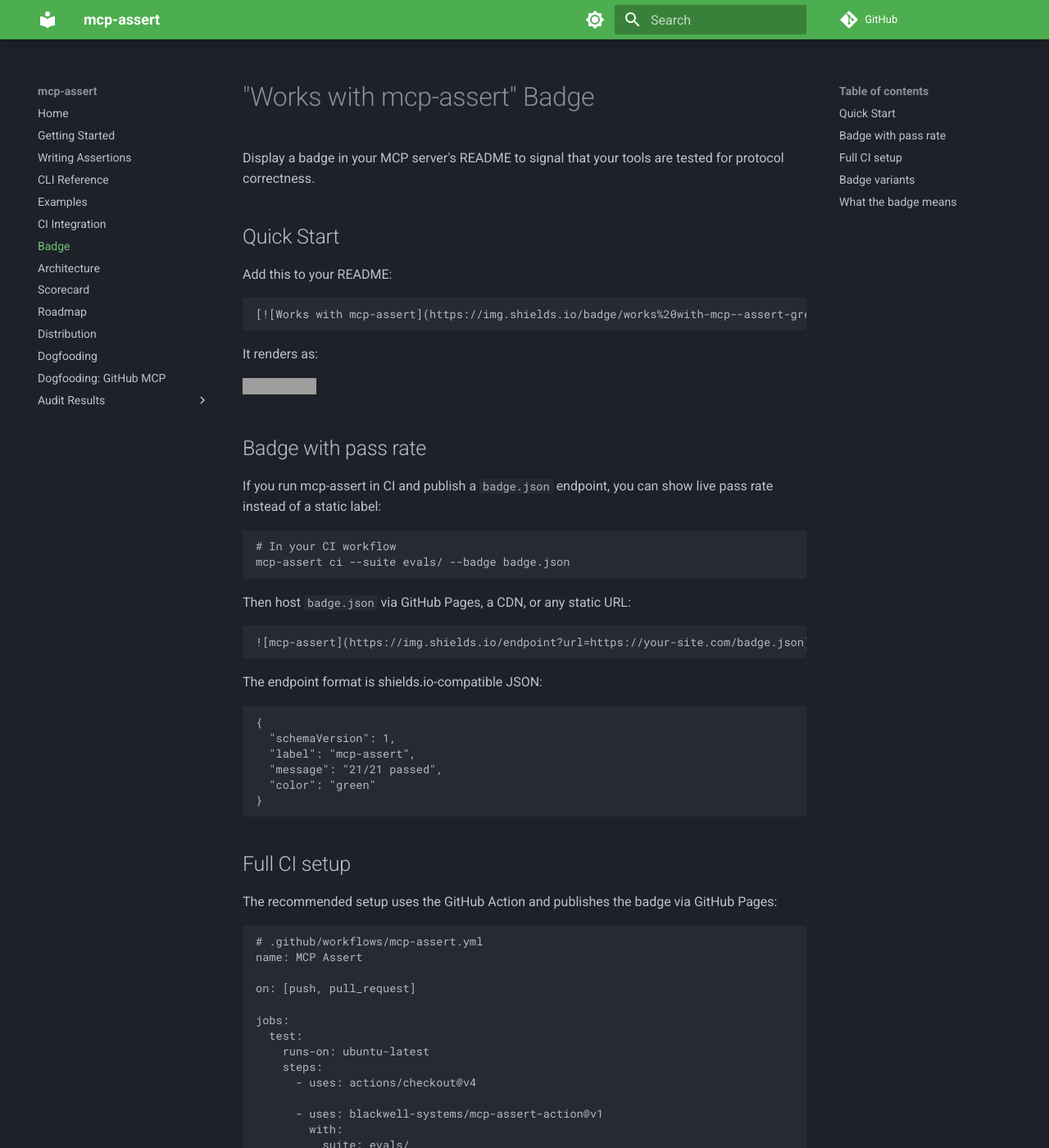
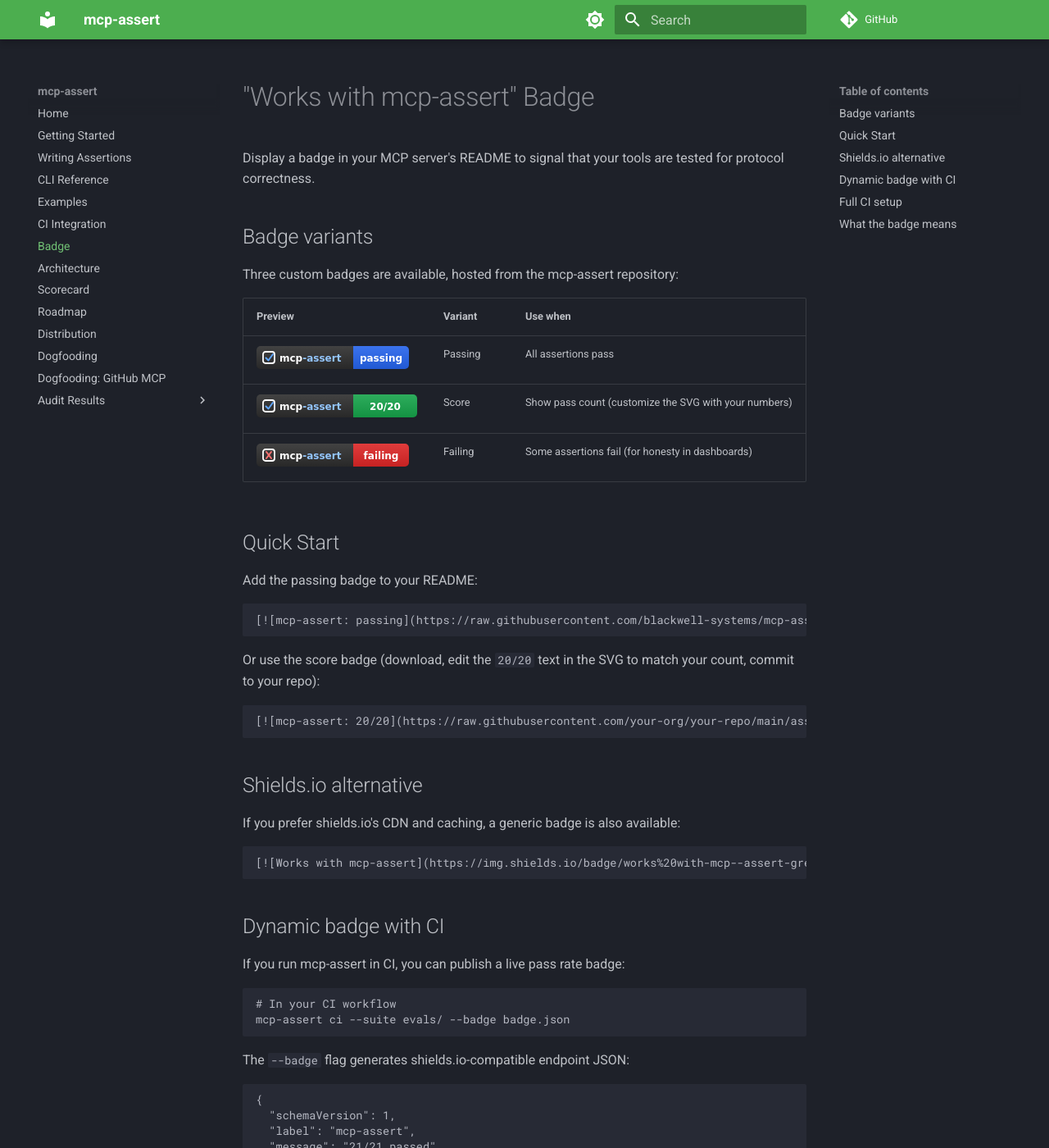
Before and after one commit to blackwell-systems/mcp-assert, an MkDocs documentation site: the page built from docs/badge.md, in a window 1280 px wide and 1400 px high. Shown: the whole window at 82% size. Built offline with MkDocs 1.6.1 and Material for MkDocs 9.7.7, drawn with Linux system fonts in a browser that asks for light colours; comment, search, counter and statistics services are not loaded; some of the changed text lies outside the part shown; grey boxes are pictures that could not be loaded.

Commit message:
feat: custom SVG badges for "Works with mcp-assert"
Three branded badge variants: passing (blue), score (green with count),
failing (red with X). Custom checkbox icon matches logo identity.
Badge docs updated to feature custom badges as primary option.
README header uses custom badge instead of generic shields.io.

````diff
--- a/docs/badge.md
+++ b/docs/badge.md
@@ -2,34 +2,48 @@
 
 Display a badge in your MCP server's README to signal that your tools are tested for protocol correctness.
 
+## Badge variants
+
+Three custom badges are available, hosted from the mcp-assert repository:
+
+| Preview | Variant | Use when |
+|---------|---------|----------|
+| ![passing](https://raw.githubusercontent.com/blackwell-systems/mcp-assert/main/assets/badge-passing.svg) | Passing | All assertions pass |
+| ![score](https://raw.githubusercontent.com/blackwell-systems/mcp-assert/main/assets/badge-score.svg) | Score | Show pass count (customize the SVG with your numbers) |
+| ![failing](https://raw.githubusercontent.com/blackwell-systems/mcp-assert/main/assets/badge-failing.svg) | Failing | Some assertions fail (for honesty in dashboards) |
+
 ## Quick Start
 
-Add this to your README:
+Add the passing badge to your README:
+
+```markdown
+[![mcp-assert: passing](https://raw.githubusercontent.com/blackwell-systems/mcp-assert/main/assets/badge-passing.svg)](https://github.com/blackwell-systems/mcp-assert)
+```
+
+Or use the score badge (download, edit the `20/20` text in the SVG to match your count, commit to your repo):
+
+```markdown
+[![mcp-assert: 20/20](https://raw.githubusercontent.com/your-org/your-repo/main/assets/mcp-assert-badge.svg)](https://github.com/blackwell-systems/mcp-assert)
+```
+
+## Shields.io alternative
+
+If you prefer shields.io's CDN and caching, a generic badge is also available:
 
 ```markdown
 [![Works with mcp-assert](https://img.shields.io/badge/works%20with-mcp--assert-green)](https://github.com/blackwell-systems/mcp-assert)
 ```
 
-It renders as:
+## Dynamic badge with CI
 
-[![Works with mcp-assert](https://img.shields.io/badge/works%20with-mcp--assert-green)](https://github.com/blackwell-systems/mcp-assert)
-
-## Badge with pass rate
-
-If you run mcp-assert in CI and publish a `badge.json` endpoint, you can show live pass rate instead of a static label:
+If you run mcp-assert in CI, you can publish a live pass rate badge:
 
 ```bash
 # In your CI workflow
 mcp-assert ci --suite evals/ --badge badge.json
 ```
 
-Then host `badge.json` via GitHub Pages, a CDN, or any static URL:
-
-```markdown
-![mcp-assert](https://img.shields.io/endpoint?url=https://your-site.com/badge.json)
-```
-
-The endpoint format is shields.io-compatible JSON:
+The `--badge` flag generates shields.io-compatible endpoint JSON:
 
 ```json
 {
@@ -38,6 +52,12 @@
   "message": "21/21 passed",
   "color": "green"
 }
+```
+
+Host `badge.json` via GitHub Pages, a CDN, or any static URL, then reference it:
+
+```markdown
+![mcp-assert](https://img.shields.io/endpoint?url=https://your-site.com/badge.json)
 ```
 
 ## Full CI setup
@@ -77,14 +97,6 @@
 ![mcp-assert](https://img.shields.io/endpoint?url=https://your-org.github.io/your-repo/badges/badge.json)
 ```
 
-## Badge variants
-
-| Badge | Markdown |
-|-------|----------|
-| Static (green) | `[![Works with mcp-assert](https://img.shields.io/badge/works%20with-mcp--assert-green)](https://github.com/blackwell-systems/mcp-assert)` |
-| Static (with logo) | `[![Works with mcp-assert](https://img.shields.io/badge/works%20with-mcp--assert-green?logo=checkmarx&logoColor=white)](https://github.com/blackwell-systems/mcp-assert)` |
-| Dynamic (live pass rate) | `![mcp-assert](https://img.shields.io/endpoint?url=<your-badge-url>)` |
-
 ## What the badge means
 
 The badge says: "This MCP server has a test suite written with mcp-assert, and those tests pass." It is self-attested: the server author writes the assertions and runs them. The value comes from the tests themselves, not from a central authority.
````
Also changed, not shown: README.md (+1 -1 lines), assets/badge-failing.svg (added), assets/badge-passing.svg (added), assets/badge-score.svg (added).
